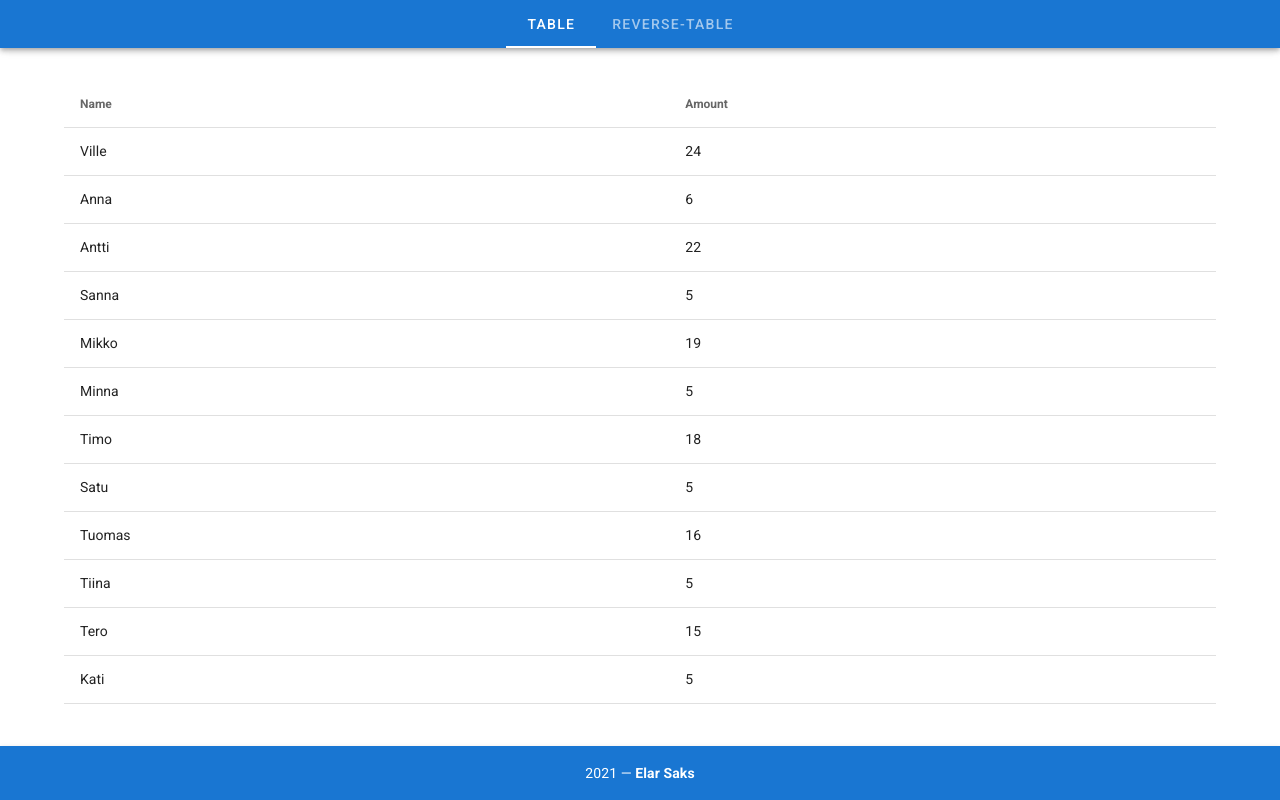
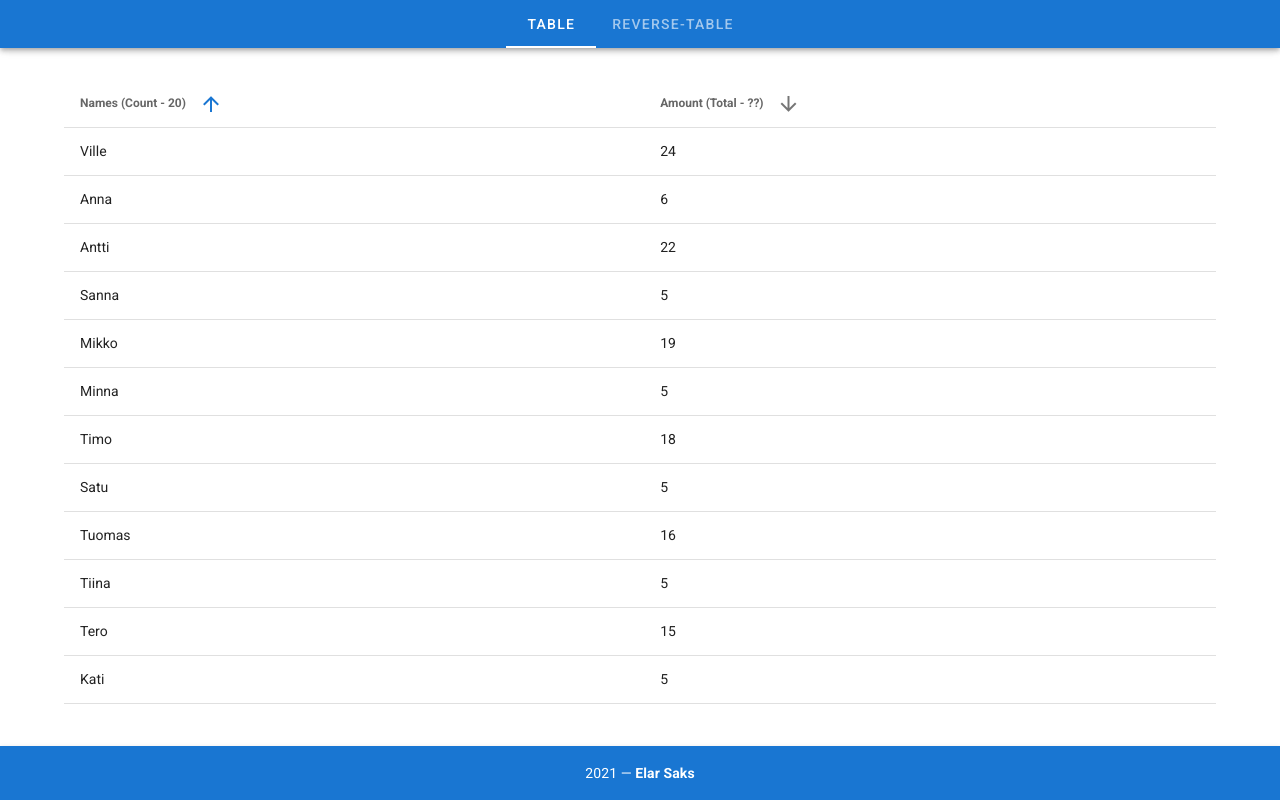
Before and after one commit to elarsaks/JavaScript-Portfolio, a Vue app in the folder client/: page /table in a window 1280 px wide. Built offline with nearby package versions, Linux system fonts and the light colour scheme.

Commit message:
Add sorting buttons into client.

```diff
--- /dev/null
+++ b/client/src/components/SortIcon.vue
@@ -0,0 +1,45 @@
+<template>
+  <v-icon
+    aria-hidden="false"
+    medium
+    :color="color"
+    style="margin-left: 10px"
+    :disabled="false"
+    @click="$emit('sortBy', column)"
+  >
+    {{ arrow }}
+  </v-icon>
+</template>
+
+<script>
+export default {
+  name: 'SortIcon',
+  props: {
+    column: {
+      type: String,
+      required: true,
+      default: 'names',
+    },
+    selectedColumn: {
+      type: String,
+      required: true,
+      default: 'names',
+    },
+    sort: {
+      type: Boolean,
+      required: true,
+      default: true,
+    },
+  },
+  computed: {
+    arrow() {
+      return this.sort ? 'mdi-arrow-up' : 'mdi-arrow-down'
+    },
+    color() {
+      return this.column == this.selectedColumn
+        ? 'blue darken-2'
+        : 'gray darken-2'
+    },
+  },
+}
+</script>
--- a/client/src/router/components/Table.vue
+++ b/client/src/router/components/Table.vue
@@ -4,10 +4,23 @@
       <thead>
         <tr>
           <th class="text-left">
-            Name
+            Names (Count - {{ names.length }})
+            <SortIcon
+              column="names"
+              :selectedColumn="selectedColumn"
+              :sort="sort.names"
+              @sortBy="setSortBy"
+            />
           </th>
+
           <th class="text-left">
-            Amount
+            Amount (Total - ??)
+            <SortIcon
+              column="amount"
+              :selectedColumn="selectedColumn"
+              :sort="sort.amount"
+              @sortBy="setSortBy"
+            />
           </th>
         </tr>
       </thead>
@@ -22,6 +35,8 @@
 </template>
 
 <script>
+import SortIcon from '../../components/SortIcon.vue'
+
 export default {
   name: 'Table',
   props: {
@@ -33,6 +48,28 @@ export default {
       },
     },
   },
+  components: {
+    SortIcon,
+  },
+  data() {
+    return {
+      selectedColumn: 'names',
+      sort: {
+        names: true,
+        amount: false,
+      },
+    }
+  },
+  methods: {
+    setSortBy(column) {
+      if (this.selectedColumn == column) {
+        this.sort[column] = !this.sort[column]
+      } else {
+        this.selectedColumn = column
+        this.sort[column] = !this.sort[column]
+      }
+    },
+  },
 }
 </script>
 
```
Also changed, not shown: 1 other file (tests, documents, lock files or other folders).
